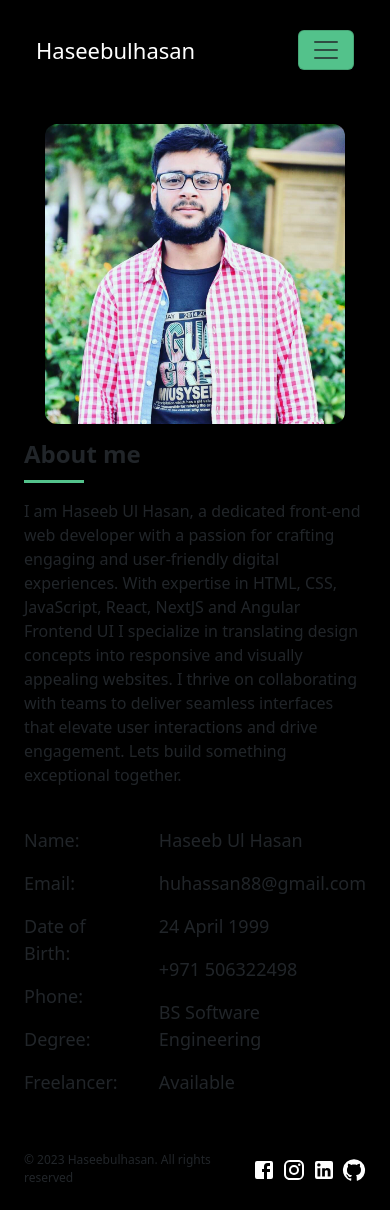
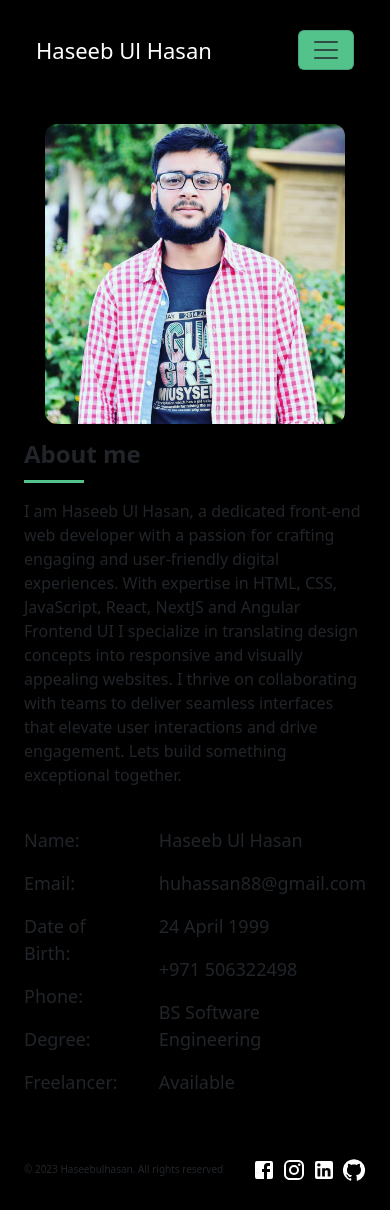
Before and after one commit to iosoftnet/my-portfolio, a Next.js app: page /about in a window 390 px wide. Built offline with nearby package versions, Linux system fonts and the light colour scheme.

Commit message:
responsive changes

```diff
--- a/src/app/project/page.jsx
+++ b/src/app/project/page.jsx
@@ -80,7 +80,7 @@ const Project = () => {
           <div> Json Placeholder API </div>
         </Link>
 
-        <Link href="" target="_blank" className={styles.project}>
+        <Link href="https://www.haseeb-ul-hasan.com" target="_blank" className={styles.project}>
           <div className={styles.imageCont}>
             <Image
               src="/portfolio.png"
--- a/src/components/footer/footer.module.css
+++ b/src/components/footer/footer.module.css
@@ -18,10 +18,10 @@
   @media only screen and (max-width: 600px) {
     .container {
       gap: 20px;
-      margin-top: 24px;
+      margin: 24px 0px 16px 0px;
     }
     .copyRight{
-        font-size: 12px;
+        font-size: 10px;
       }
 
       .socailLinks{
--- a/src/components/navbar/page.jsx
+++ b/src/components/navbar/page.jsx
@@ -14,7 +14,7 @@ const AppBar = () => {
       <Navbar expand="sm" className="w-100">
         <Container>
           <Navbar.Brand className={styles.name} href="/">
-            Haseebulhasan
+            Haseeb Ul Hasan
           </Navbar.Brand>
           <Navbar.Toggle aria-controls="offcanvasNavbar-expand-sm" className={styles.toggle}/>
           <Navbar.Offcanvas
```
